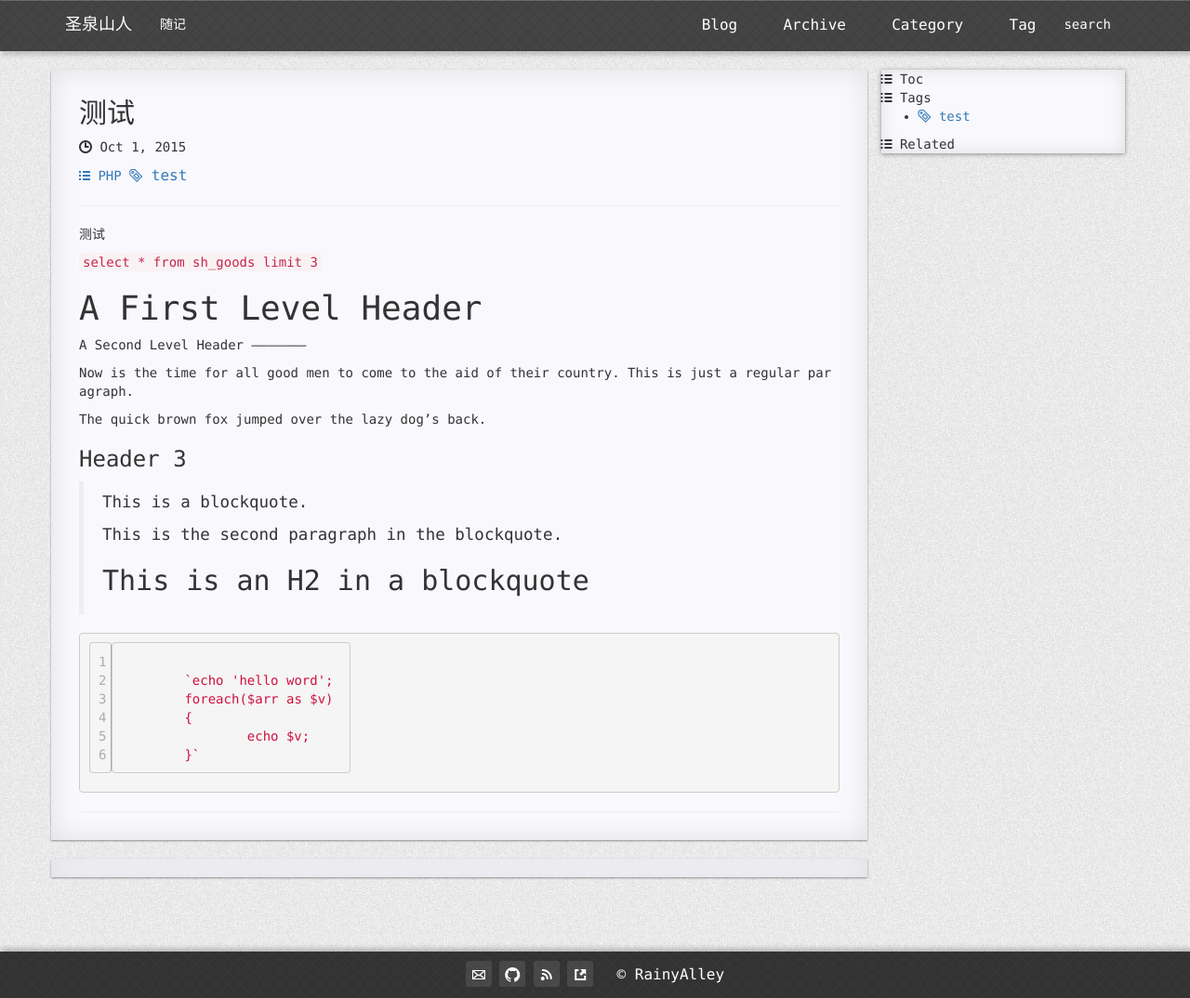
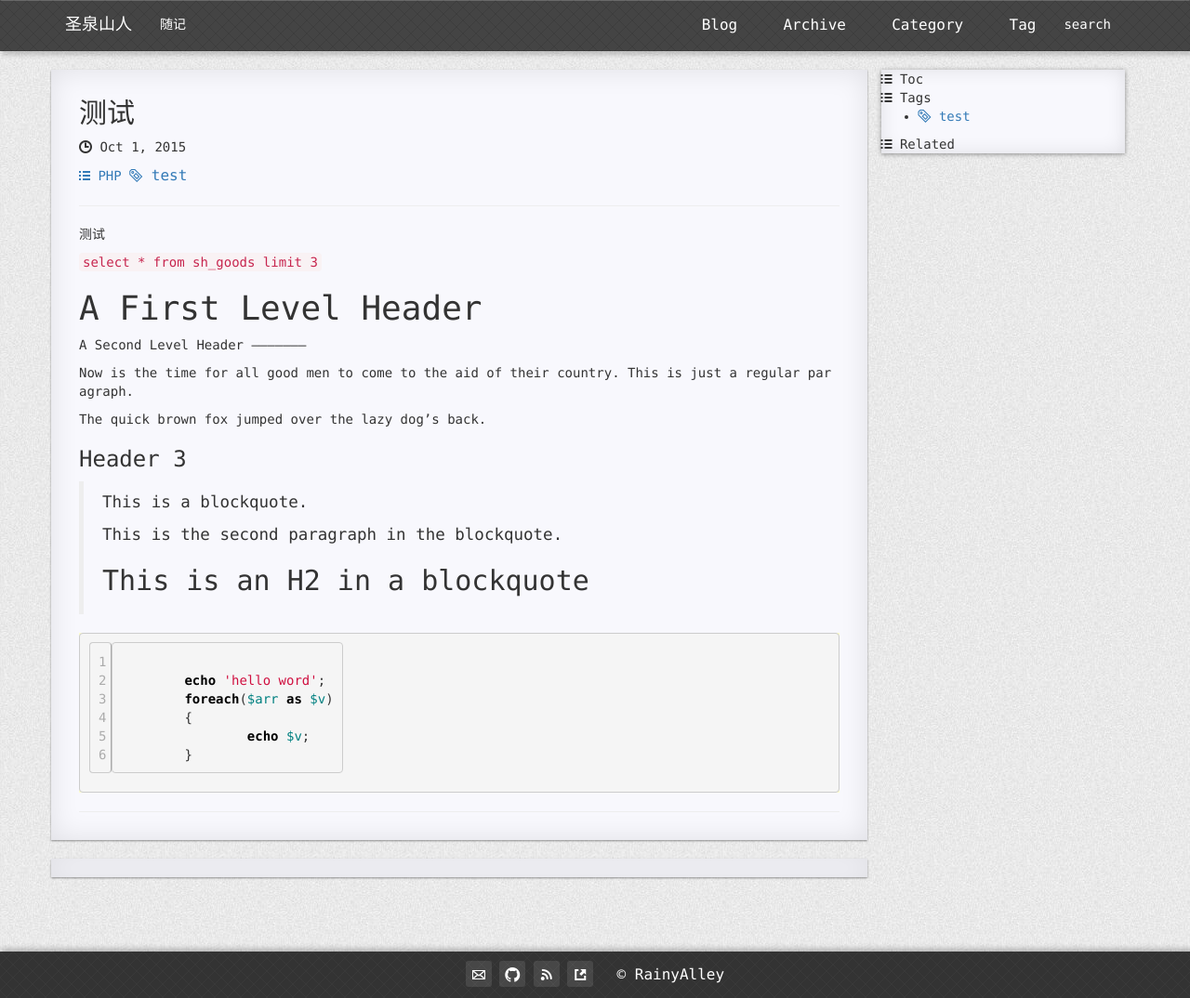
Before and after one commit to myyphp/myyphp-myyphp.github.io, a Jekyll site: the page built from _posts/2015-10-01-first-blog.md, in a window 1280 px wide. Shown: the whole page at 93% size. Built offline with Jekyll 4.4.1, drawn with Linux system fonts in a browser that asks for light colours; nearby versions of some CDN libraries; Markdown is read by kramdown in place of the engine named in the settings; comment, search, counter and statistics services are not loaded.

```diff
--- a/_posts/2015-10-01-first-blog.md
+++ b/_posts/2015-10-01-first-blog.md
@@ -31,9 +31,9 @@ dog's back.
 > ## This is an H2 in a blockquote
 
 {% highlight php linenos %}
-	`echo 'hello word';
+	echo 'hello word';
 	foreach($arr as $v)
 	{
 		echo $v;
-	}`
+	}
 {% endhighlight %}
```
